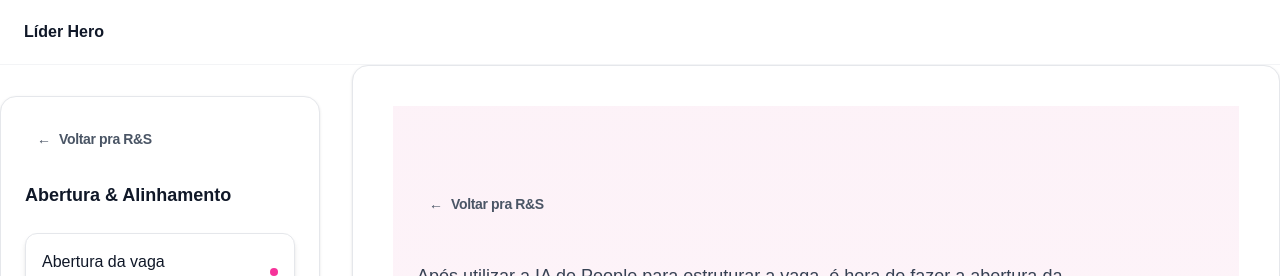
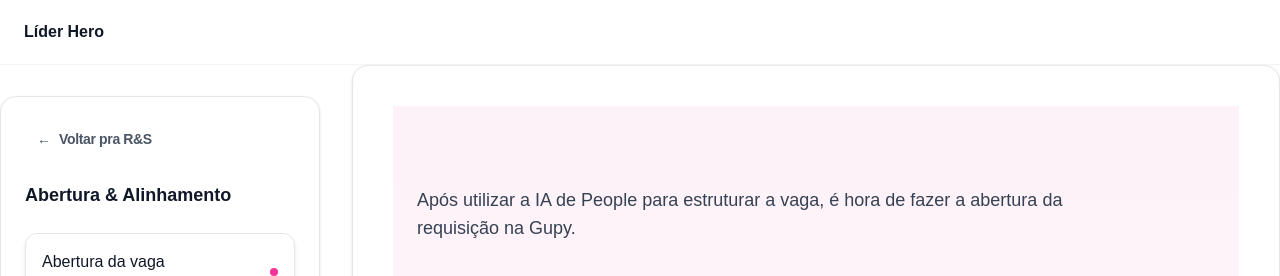
Before and after one commit to amandafrann/programa-lider-hero, a Next.js app: page /rs/abertura in a window 1280 px wide. Shown: the top 276 px of the page. Built offline with nearby package versions, Linux system fonts and the light colour scheme; no server answers.

Commit message:
retirar botao

```diff
--- a/app/(plataforma)/rs/abertura/page.tsx
+++ b/app/(plataforma)/rs/abertura/page.tsx
@@ -1,24 +1,8 @@
-import Link from "next/link";
-
 export default function AberturaPage() {
   return (
     <main className="min-h-screen bg-gradient-to-b from-pink-50 via-white to-gray-100 py-20 flex justify-center">
 
       <div className="max-w-5xl w-full px-6">
-
-        {/* VOLTAR (PADRÃO PREMIUM) */}
-        <Link
-          href="/rs"
-          className="group inline-flex items-center gap-2 px-3 py-2 rounded-lg text-sm font-semibold text-gray-600 hover:text-pink-600 hover:bg-pink-50 transition-all duration-200 mb-10"
-        >
-          <span className="transition-transform duration-200 group-hover:-translate-x-1">
-            ←
-          </span>
-
-          <span className="tracking-tight">
-            Voltar pra R&S
-          </span>
-        </Link>
 
         {/* INTRO */}
         <p className="text-gray-700 text-lg mb-12 max-w-2xl">
```
